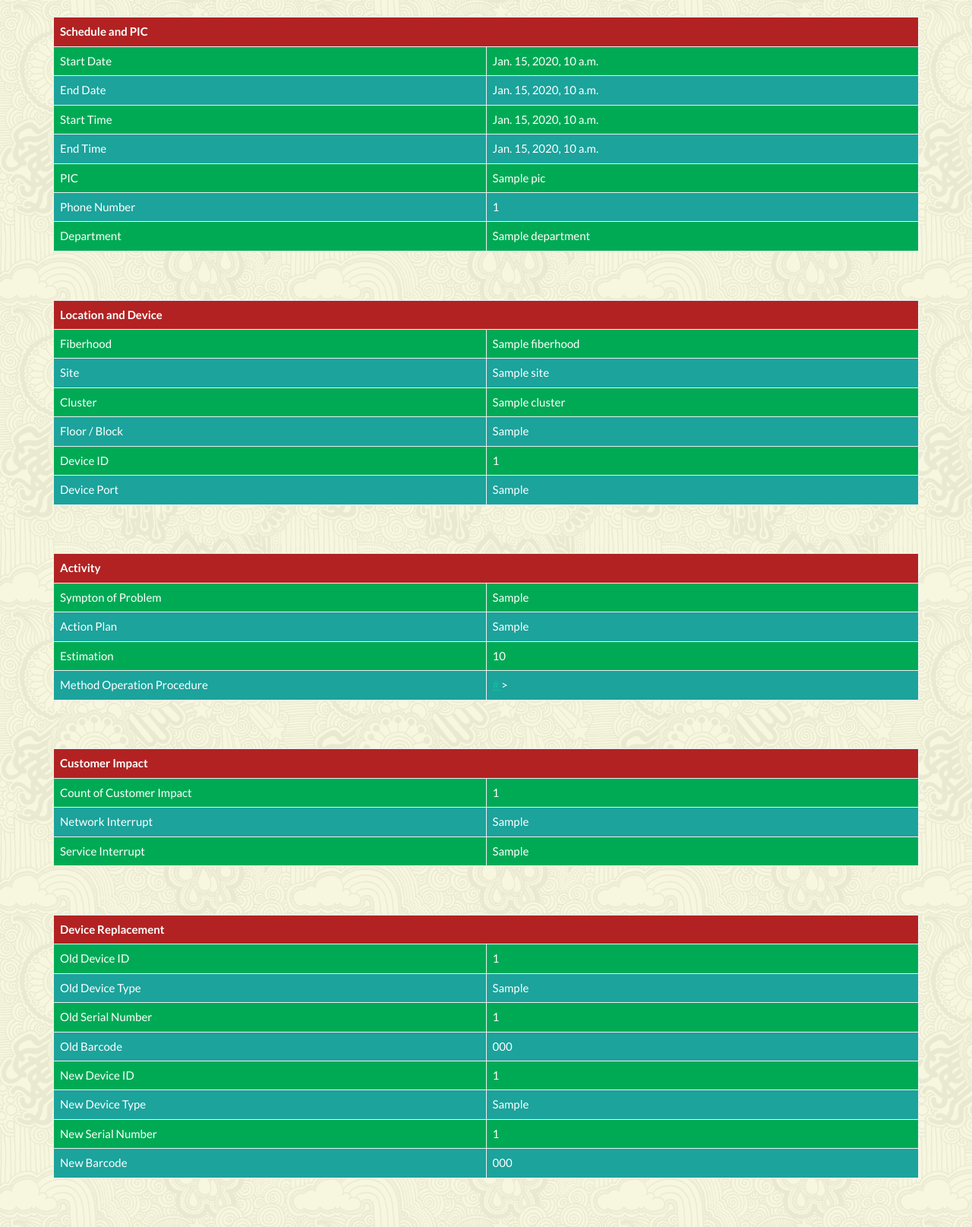
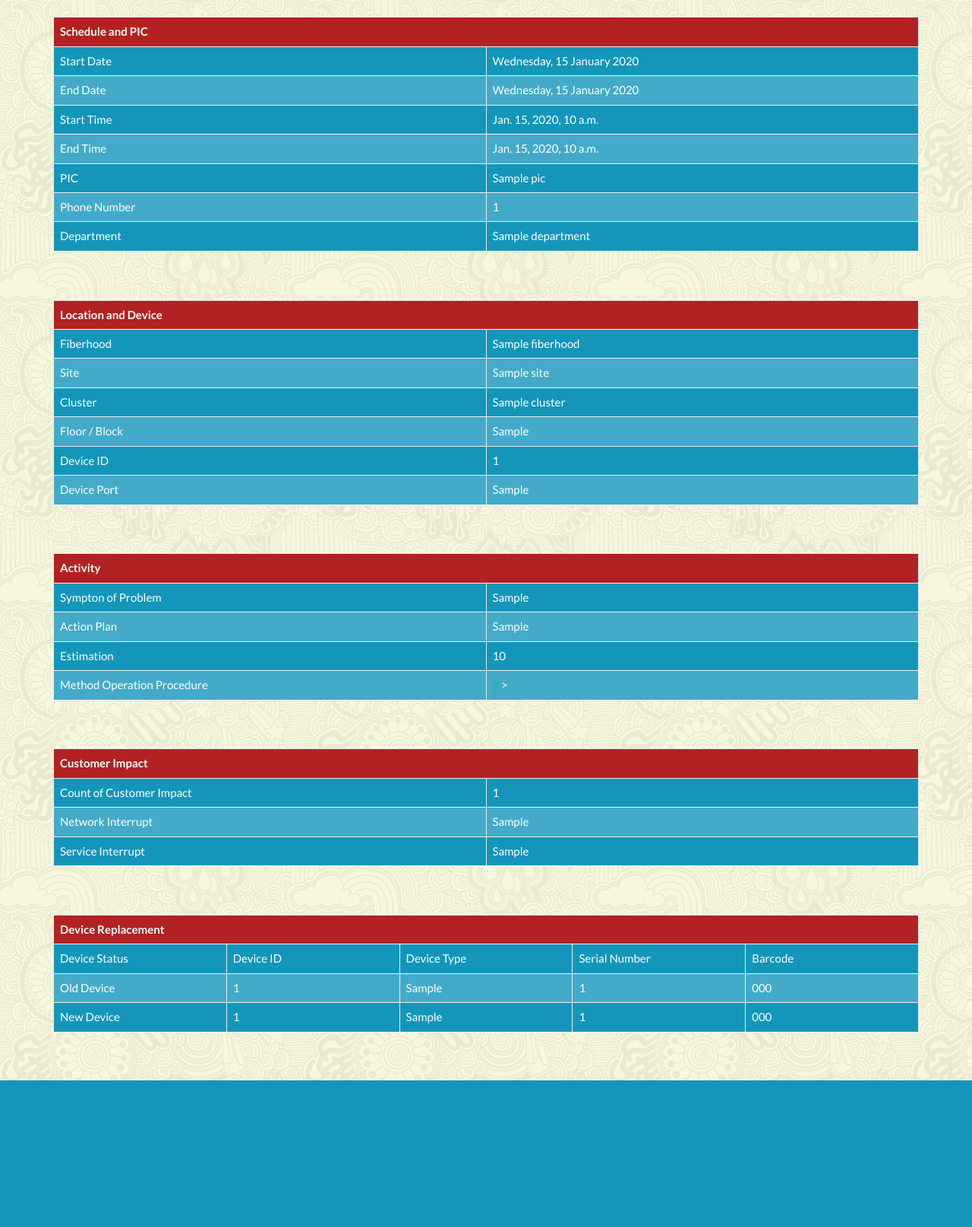
Before and after one commit to fadlimfp94/mis, a Django app: template forms/templates/forms/detail.html in a window 1280 px wide. Shown: the part 80-1695 px from the top of the page at 76% size. After the commit the page ends 1502 px from the top, so only its background shows below. Run offline with Django 3.2, Linux system fonts and the light colour scheme; the template is opened without the code that fills it: most values are stand-ins (such as "Sample title", 1, 10 or a date in 2020); some libraries are stand-ins or nearby versions.

Commit message:
revise UI + display sorting

```diff
--- a/forms/models.py
+++ b/forms/models.py
@@ -33,7 +33,7 @@ class LocationAndDevice(models.Model):
     cluster = models.CharField(max_length=30, blank=True)
     floor_slash_block = models.CharField(max_length=30, blank=True)
     device_id = models.CharField(max_length=30)
-    device_port = models.CharField(max_length=30)
+    device_port = models.TextField(max_length=30)
 
 #@python_2_unicode_compatible
 class Activity(models.Model):
--- a/forms/static/css/forms.css
+++ b/forms/static/css/forms.css
@@ -14,10 +14,10 @@ td {
     color: white;
 }
 table#t01 tr:nth-child(even) {
-    background-color: #00aa55;
+    background-color: #1496BB;
 }
 table#t01 tr:nth-child(odd) {
-    background-color: #1ba39c;
+    background-color: #43ABC9;
 }
 table#t01 th {
     background-color: #B22222;
--- a/forms/templates/forms/detail.html
+++ b/forms/templates/forms/detail.html
@@ -8,11 +8,11 @@
       </th>
       <tr >
          <td class="display-table-column col-md-6">Start Date</td>
-         <td class="display-table-column col-md-6">{{ schedule_and_pic.start_date }}</td>
+         <td class="display-table-column col-md-6">{{ schedule_and_pic.start_date | date:"l, d F Y"}} </td>
       </tr>
       <tr >
          <td class="display-table-column col-md-6">End Date</td>
-         <td class="display-table-column col-md-6">{{ schedule_and_pic.end_date }}</td>
+         <td class="display-table-column col-md-6">{{ schedule_and_pic.end_date | date:"l, d F Y"}}</td>
       </tr>
       <tr >
          <td class="display-table-column col-md-6">Start Time</td>
@@ -118,41 +118,31 @@
 <br><br>
 <div class="table-responsive container">
    <table id="t01" class="table table-striped table-bordered table-hover">
-      <th colspan="2">
+      <th colspan="5">
              Device Replacement
 
       </th>
       <tr>
-         <td class="display-table-column col-md-6">Old Device ID</td>
-         <td class="display-table-column col-md-6">{{ device_replacement.old_device_id }}</td>
+         <td class="display-table-column col-md-2 col-md-offset-1">Device Status</td>
+         <td class="display-table-column col-md-2">Device ID</td>
+         <td class="display-table-column col-md-2">Device Type</td>
+         <td class="display-table-column col-md-2">Serial Number</td>
+         <td class="display-table-column col-md-2">Barcode</td>
+
       </tr>
       <tr>
-         <td class="display-table-column col-md-6">Old Device Type</td>
-         <td class="display-table-column col-md-6">{{ device_replacement.old_device_type }}</td>
+         <td class="display-table-column col-md-2 col-md-offset-1">Old Device</td>
+         <td class="display-table-column col-md-2">{{ device_replacement.old_device_id }}</td>
+         <td class="display-table-column col-md-2">{{ device_replacement.old_device_type }}</td>
+         <td class="display-table-column col-md-2">{{ device_replacement.old_serial_number}}</td>
+         <td class="display-table-column col-md-2">{{ device_replacement.old_barcode }}</td>
       </tr>
-      <tr>
-         <td class="display-table-column col-md-6">Old Serial Number</td>
-         <td class="display-table-column col-md-6">{{ device_replacement.old_serial_number}}</td>
-      </tr>
-      <tr>
-         <td class="display-table-column col-md-6">Old Barcode</td>
-         <td class="display-table-column col-md-6">{{ device_replacement.old_barcode }}</td>
-      </tr>
-      <tr>
-         <td class="display-table-column col-md-6">New Device ID</td>
-         <td class="display-table-column col-md-6">{{ device_replacement.new_device_id }}</td>
-      </tr>
-      <tr>
-         <td class="display-table-column col-md-6">New Device Type</td>
-         <td class="display-table-column col-md-6">{{ device_replacement.new_device_type }}</td>
-      </tr>
-      <tr>
-         <td class="display-table-column col-md-6">New Serial Number</td>
-         <td class="display-table-column col-md-6">{{ device_replacement.new_serial_number}}</td>
-      </tr>
-      <tr>
-         <td class="display-table-column col-md-6">New Barcode</td>
-         <td class="display-table-column col-md-6">{{ device_replacement.new_barcode }}</td>
+       <tr>
+         <td class="display-table-column col-md-2 col-md-offset-1">New Device</td>
+         <td class="display-table-column col-md-2">{{ device_replacement.new_device_id }}</td>
+         <td class="display-table-column col-md-2">{{ device_replacement.new_device_type }}</td>
+         <td class="display-table-column col-md-2">{{ device_replacement.new_serial_number}}</td>
+         <td class="display-table-column col-md-2">{{ device_replacement.new_barcode }}</td>
       </tr>
    </table>
 </div>
```
Also changed, not shown: forms/forms.py (+24 -3 lines), forms/templates/forms/form.html (+7 -7 lines), forms/views.py (+17 -8 lines), 3 other files.
